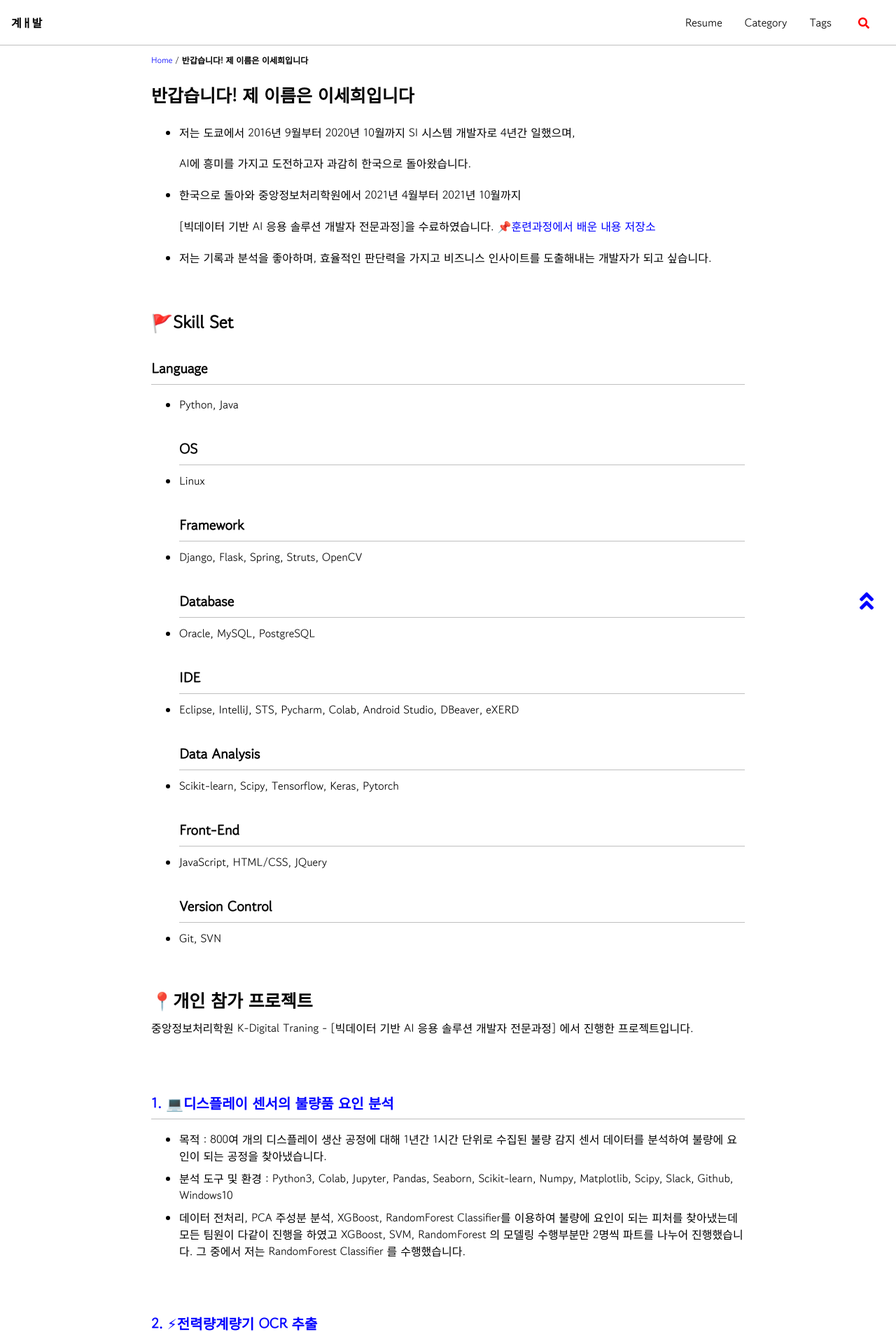
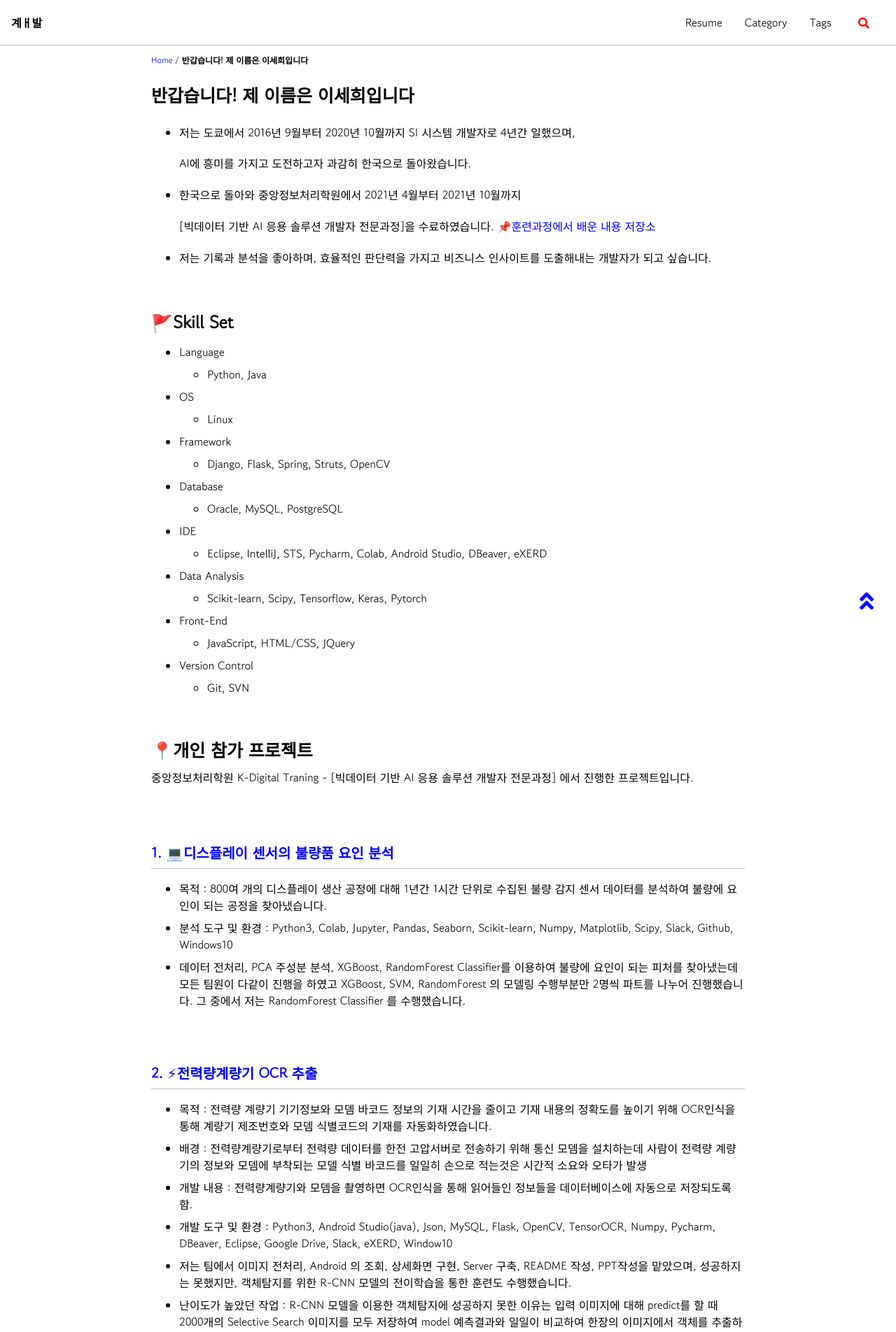
Before and after one commit to 2SEHI/2SEHI.github.io, a Jekyll site: the page built from _pages/about.md, in a window 1280 px wide. Shown: the top 1904 px of the page at 70% size. Built offline with Jekyll 4.4.1, drawn with Linux system fonts in a browser that asks for light colours; cached includes are drawn as plain includes; some web fonts are replaced.

Commit message:
[포스팅] resume update

```diff
--- a/_pages/about.md
+++ b/_pages/about.md
@@ -20,22 +20,29 @@ title: "반갑습니다! 제 이름은 이세희입니다"
 
 # 🚩Skill Set
 
-## Language
-- Python, Java
-## OS
-- Linux
-## Framework
-- Django, Flask, Spring, Struts, OpenCV
-## Database
-- Oracle, MySQL, PostgreSQL
-## IDE
-- Eclipse, IntelliJ, STS, Pycharm, Colab, Android Studio, DBeaver, eXERD
-## Data Analysis
-- Scikit-learn, Scipy, Tensorflow, Keras, Pytorch
-## Front-End
-- JavaScript, HTML/CSS, JQuery
-## Version Control
-- Git, SVN
+- Language
+  - Python, Java
+
+- OS
+  - Linux
+
+- Framework
+  - Django, Flask, Spring, Struts, OpenCV
+
+- Database
+  - Oracle, MySQL, PostgreSQL
+
+- IDE
+  - Eclipse, IntelliJ, STS, Pycharm, Colab, Android Studio, DBeaver, eXERD
+
+- Data Analysis
+  - Scikit-learn, Scipy, Tensorflow, Keras, Pytorch
+
+- Front-End
+  - JavaScript, HTML/CSS, JQuery
+
+- Version Control
+  - Git, SVN
 
 
 
```
